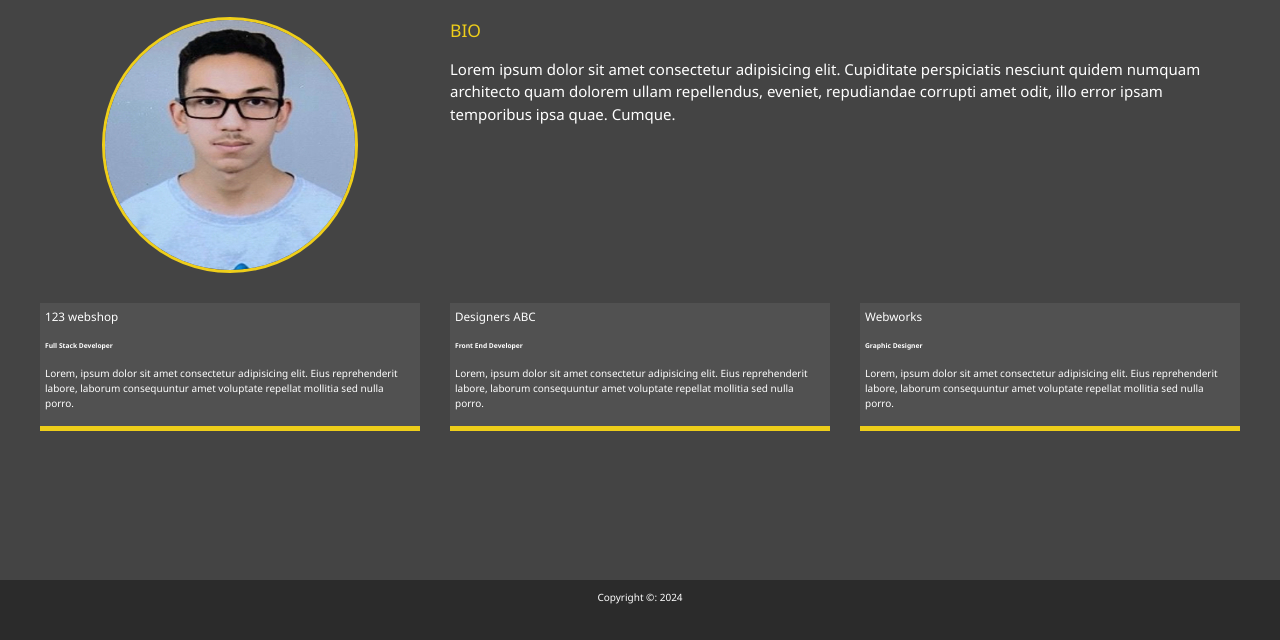
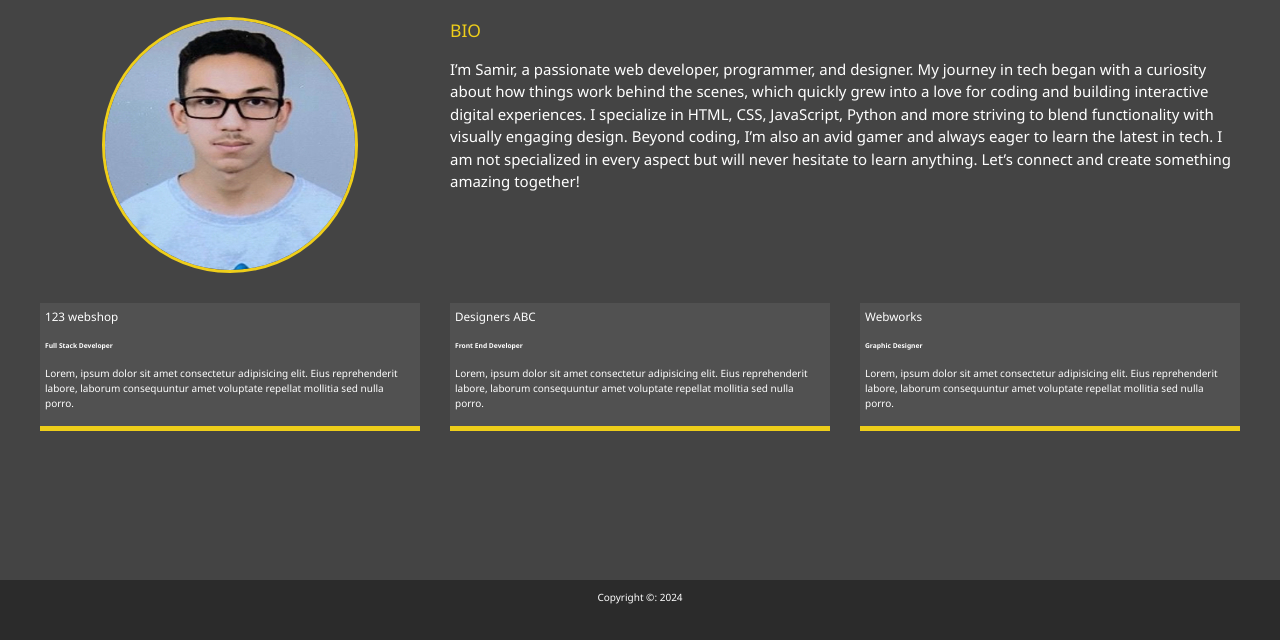
Before and after one commit to samir-tha/modern_portfolio, a plain HTML site: page about.html in a window 1280 px wide. Shown: the part 160-800 px from the top of the page. Drawn offline with Linux system fonts and the light colour scheme.

Commit message:
Update about.html
Bio Added

```diff
--- a/about.html
+++ b/about.html
@@ -64,7 +64,7 @@ Let me tell you a few things...
                 BIO
             </h3>
             <p>
-               Lorem ipsum dolor sit amet consectetur adipisicing elit. Cupiditate perspiciatis nesciunt quidem numquam architecto quam dolorem ullam repellendus, eveniet, repudiandae corrupti amet odit, illo error ipsam temporibus ipsa quae. Cumque.
+I’m Samir, a passionate web developer, programmer, and designer. My journey in tech began with a curiosity about how things work behind the scenes, which quickly grew into a love for coding and building interactive digital experiences. I specialize in HTML, CSS, JavaScript, Python and more striving to blend functionality with visually engaging design. Beyond coding, I’m also an avid gamer and always eager to learn the latest in tech. I am not specialized in every aspect but will never hesitate to learn anything.  Let’s connect and create something amazing together!
             </p>
            </div>
 
```
